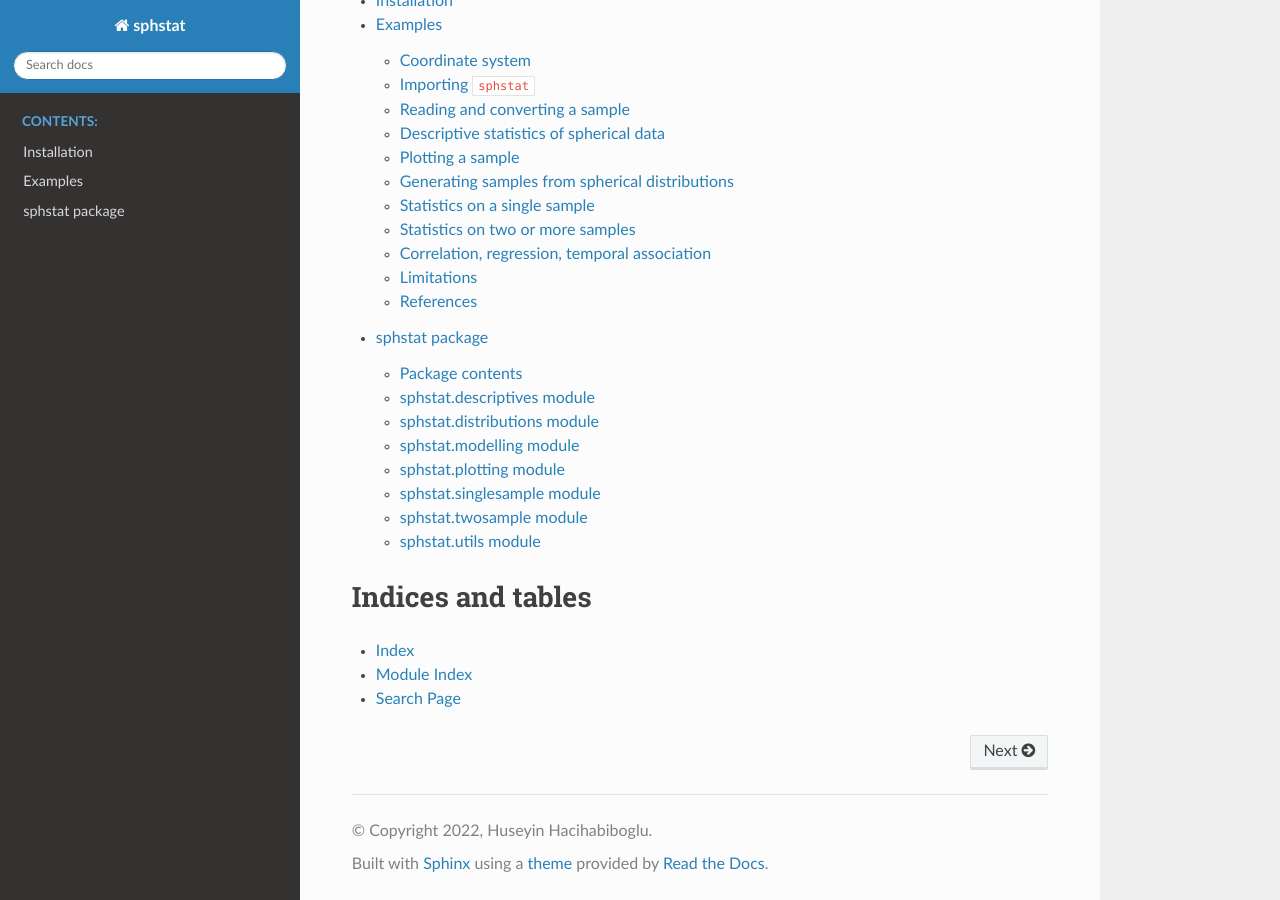
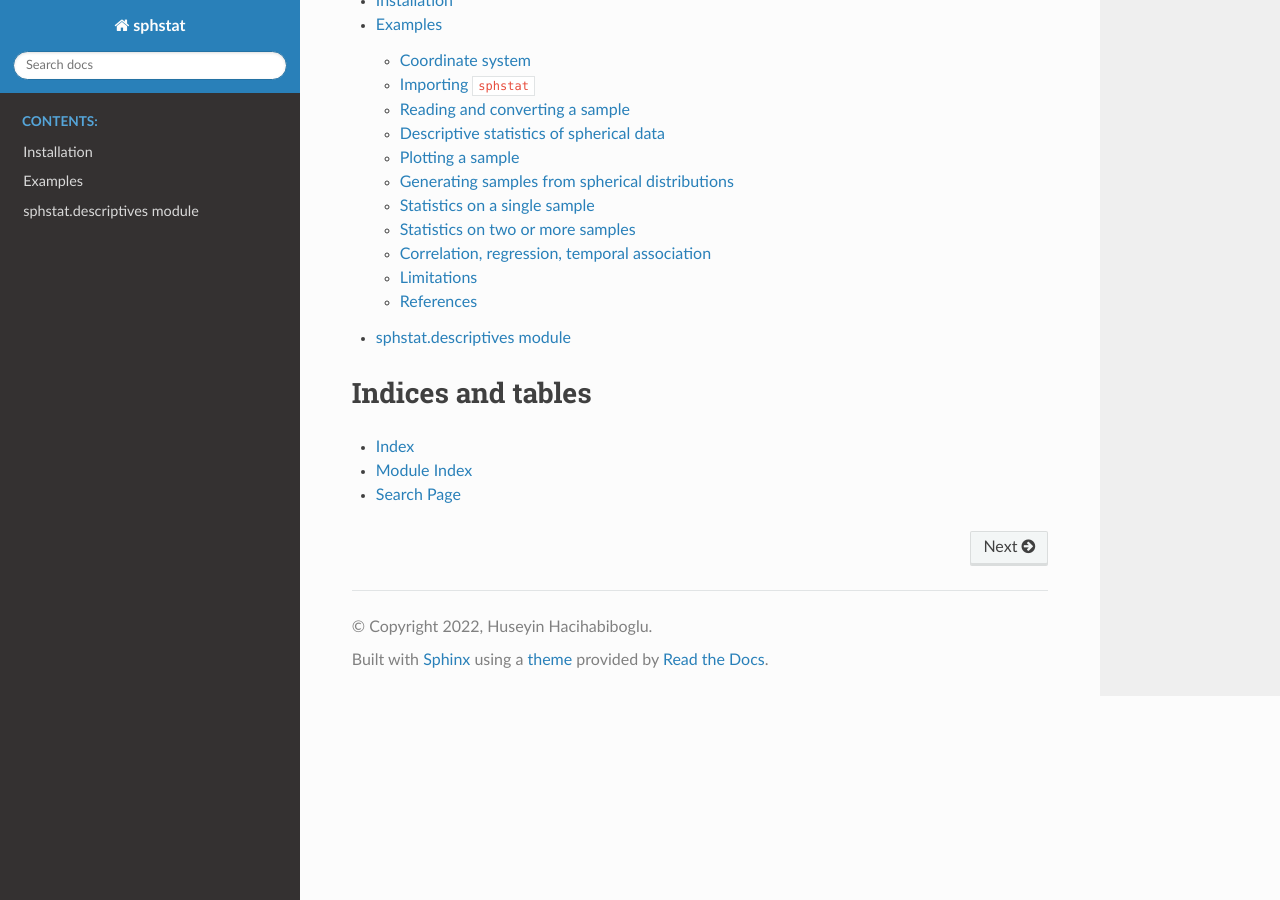
Before and after one commit to hacihabiboglu/sphstat, a Sphinx documentation site: the page built from docs/index.rst, in a window 1280 px wide and 900 px high, scrolled down 965 px. Built offline with Sphinx 7.4.7 and the Read the Docs theme 2.0.0, drawn with Linux system fonts in a browser that asks for light colours.

Commit message:
Documentation

```diff
--- a/docs/conf.py
+++ b/docs/conf.py
@@ -11,7 +11,7 @@ import sys
 # sys.path.insert(0, os.path.abspath('..'))
 
 #Location of Sphinx files
-sys.path.insert(0, os.path.abspath(".."))
+sys.path.insert(0, os.path.abspath("../src"))
 sys.path.insert(0, os.path.abspath("../.."))
 
 autodoc_mock_imports = ["numpy", "openpyxl", "matplotlib", "scipy", "sympy", "pandas", "setuptools"]
--- a/docs/index.rst
+++ b/docs/index.rst
@@ -33,12 +33,12 @@ The source code is available on Github: https://www.github.com/hacihabiboglu/sph
 .. [1] Fisher, N.I., Lewis, T. and Embleton, B.J., 1993. Statistical analysis of spherical data. Cambridge University Press.
 
 .. toctree::
-   :maxdepth: 2
+   :maxdepth: 4
    :caption: Contents:
 
    installation
    examples
-   sphstat
+   sphstat.descriptives
 
 Indices and tables
 ==================
```
Also changed, not shown: 4 other files.
